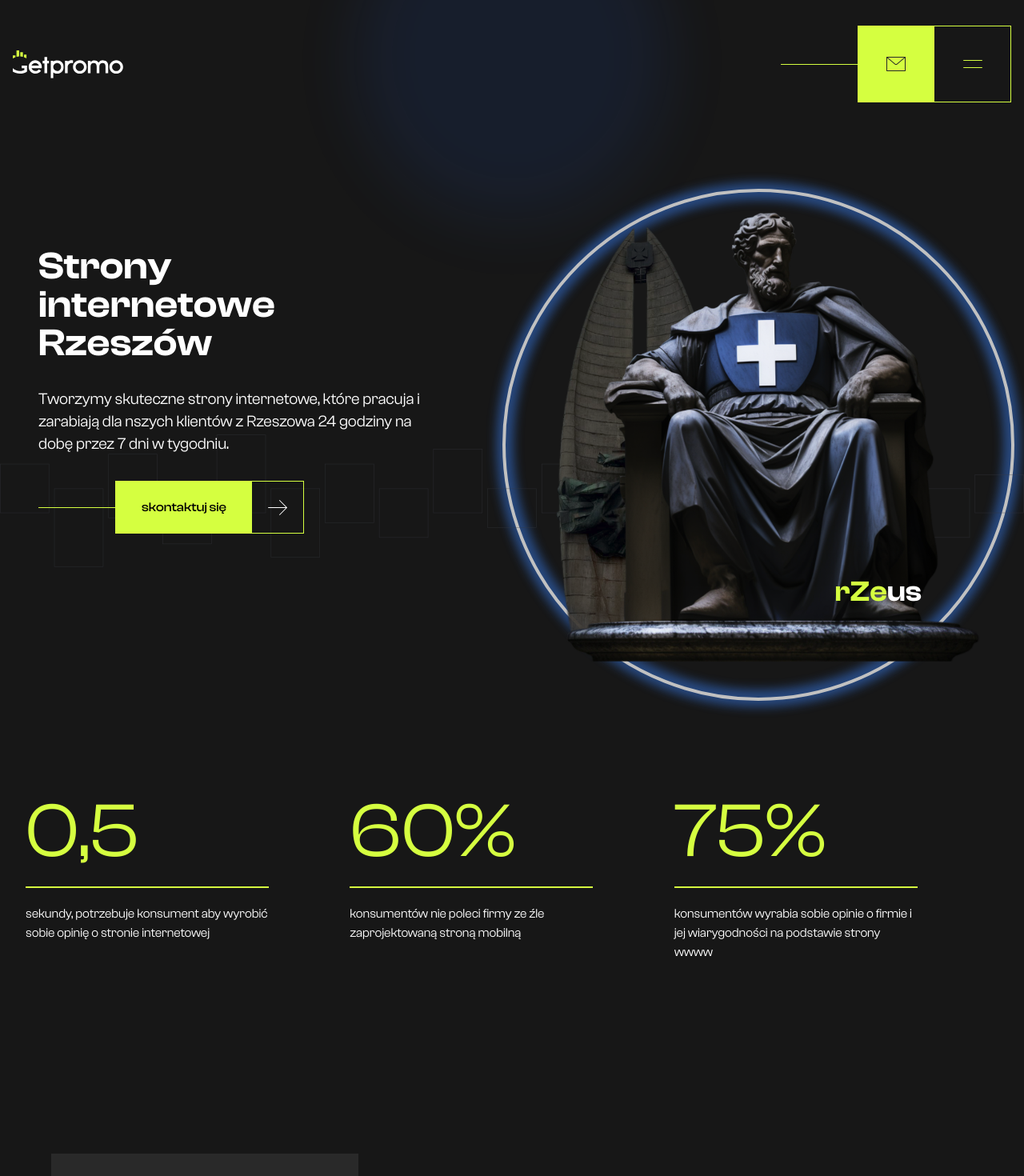
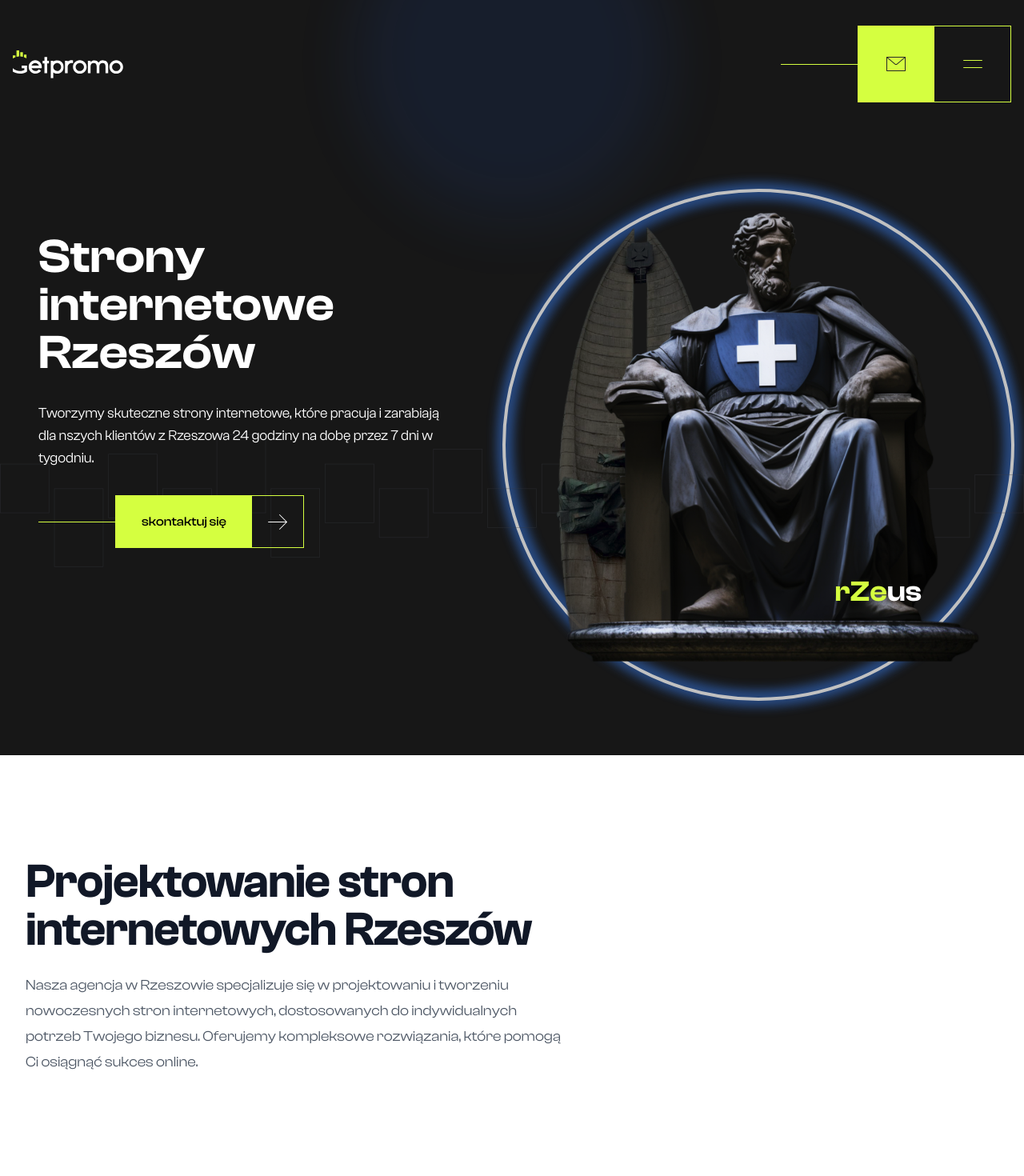
Before and after one commit to PGodzien/getpromo-nowa-strona, a Next.js app: page /strony-internetowe-rzeszow in a window 1280 px wide. Shown: the top 1470 px of the page at 80% size. Built offline with nearby package versions, Linux system fonts and the light colour scheme; a web font is replaced by a local one.

Commit message:
Update page.tsx

```diff
--- a/app/strony-internetowe-rzeszow/page.tsx
+++ b/app/strony-internetowe-rzeszow/page.tsx
@@ -87,9 +87,9 @@ export default function StronyRzeszow() {
           <div className="relative flex lg:flex-row flex-col py-10 lg:py-20 space-y-20 lg:space-y-0 items-center justify-between px-4 mx-auto container md:px-12 2xl:px-0 lg:max-w-screen-2xl">
             <div className="space-y-8 lg:-mt-28 max-w-lg 2xl:max-w-2xl relative z-20 w-full">
               <h1
-                className="font-serif leading-tight text-white text-4xl font-semibold lg:text-5xl 2xl:text-6xl">
+                className="font-serif leading-tight text-white text-4xl font-semibold lg:text-6xl">
                 Strony <br /> internetowe <br /> Rzeszów</h1>
-              <p className="max-w-3xl relative md:text-xl z-10 text-white ">Tworzymy skuteczne strony internetowe, które pracuja i zarabiają dla nszych klientów z Rzeszowa 24 godziny na dobę przez 7 dni w tygodniu.</p>
+              <h2 className="max-w-3xl relative md:text-lg z-10 text-white ">Tworzymy skuteczne strony internetowe, które pracuja i zarabiają dla nszych klientów z Rzeszowa 24 godziny na dobę przez 7 dni w tygodniu.</h2>
               <button className="cursor-pointer" type="button">
                 <a href="#kontakt" className="flex items-center">
                   <div className="hidden md:block w-24 relative z-50 h-[1px] bg-primary"></div>
@@ -131,7 +131,7 @@ export default function StronyRzeszow() {
           </div>
           <Image className="hidden -z-10 lg:block mx-auto absolute top-96 inset-0" src={pattern} alt="" />
         </section>
-        <section className="text-center relative z-10 my-12">
+        {/* <section className="text-center relative z-10 my-12">
           <div className="flex flex-wrap md:flex-row flex-col max-w-7xl px-8 md:space-y-0 space-y-12 mx-auto justify-center">
             <div className="md:w-1/3 text-left space-y-5">
               <p className=" text-primary font-serif text-8xl">0,5</p>
@@ -149,8 +149,8 @@ export default function StronyRzeszow() {
               <p className="text-white w-3/4">konsumentów wyrabia sobie opinie o firmie i jej wiarygodności na podstawie strony wwww</p>
             </div>
           </div>
-        </section>
-        <section className="md:pb-24 py-12 md:py-0">
+        </section> */}
+        {/* <section className="md:pb-24 py-12 md:py-0">
           <div className="flex justify-center items-center md:flex-row flex-col flex-wrap mx-auto max-w-7xl">
             <div className="">
               <div className="bg-secondary md:h-96 md:w-96 h-72 w-72 flex flex-col items-center justify-center">
@@ -172,6 +172,18 @@ export default function StronyRzeszow() {
                 className="border border-0.5 border-gray-800 md:h-96 md:w-96 h-72 w-72 sm:ml-72 md:ml-0 flex flex-col items-center justify-center lg:mt-96">
                 <Image src={portal} alt="Spcial media marketing" />
                 <p className="font-serif text-3xl text-center mt-12 text-white">Blogi <br /> internetowe</p>
+              </div>
+            </div>
+          </div>
+        </section> */}
+        <section>
+          <div className="bg-white py-24 sm:py-32">
+            <div className="mx-auto max-w-7xl px-6 lg:px-8">
+              <div className="mx-auto max-w-2xl lg:mx-0">
+                <h2 className="text-4xl font-semibold tracking-tight text-gray-900 sm:text-6xl">Projektowanie stron internetowych Rzeszów</h2>
+                <p className="mt-6 text-lg font-serif leading-8 text-gray-600">
+                  Nasza agencja w Rzeszowie specjalizuje się w projektowaniu i tworzeniu nowoczesnych stron internetowych, dostosowanych do indywidualnych potrzeb Twojego biznesu. Oferujemy kompleksowe rozwiązania, które pomogą Ci osiągnąć sukces online.
+                </p>
               </div>
             </div>
           </div>
```
